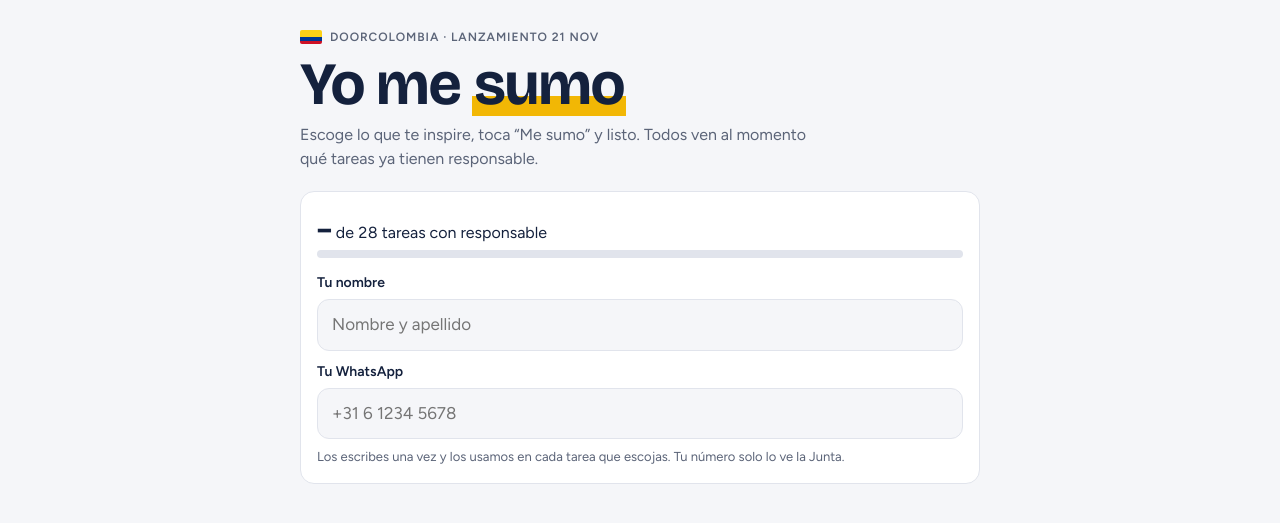
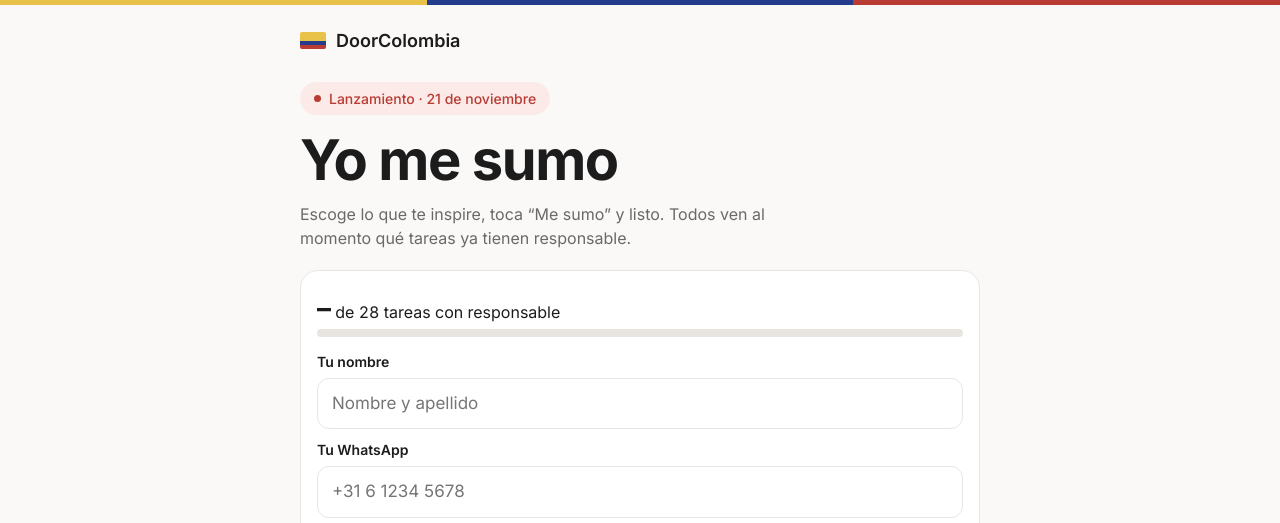
Before and after one commit to damonguip/volunteer_survey_DoorColombia, a website: page index.html in a window 1280 px wide. Shown: the top 523 px of the page. Drawn offline with nearby package versions, Linux system fonts and the light colour scheme; no server answers.

Commit message:
Identidad visual de doorcolombia.nl: franja tricolor, rojo de marca, Inter
Co-Authored-By: Claude Opus 5.5 <noreply@anthropic.com>
Claude-Session: https://claude.ai/code/session_01JLBMh7ZMKbPwsqsgcPEAuj

```diff
--- a/index.html
+++ b/index.html
@@ -7,44 +7,52 @@
 <meta name="description" content="Escoge una tarea para el lanzamiento de DoorColombia del 21 de noviembre.">
 <meta property="og:title" content="DoorColombia · Yo me sumo">
 <meta property="og:description" content="Escoge lo que te inspire y pon tu nombre. Lanzamiento del 21 de noviembre.">
-<meta name="theme-color" content="#14213D">
+<meta name="theme-color" content="#FAF9F7">
 <link rel="preconnect" href="https://fonts.googleapis.com">
 <link rel="preconnect" href="https://fonts.gstatic.com" crossorigin>
-<link rel="stylesheet" href="https://fonts.googleapis.com/css2?family=Bricolage+Grotesque:opsz,wght@12..96,500;12..96,700&family=Figtree:wght@400;500;600&display=swap">
+<link rel="stylesheet" href="https://fonts.googleapis.com/css2?family=Inter:wght@400;500;600;700&display=swap">
 <style>
 /* Layout: one narrow column (phone first), sticky front chips, cards grouped by front then priority */
 :root{
-  --ink:#14213D; --paper:#F5F6F9; --card:#FFFFFF; --line:#E1E4EC; --muted:#5B6478;
-  --sun:#F2B705; --sun-ink:#5A4300; --sun-soft:#FFF4CC;
-  --urg:#B42318; --urg-soft:#FDECEA; --prep:#8A5A00; --prep-soft:#FFF1D6; --day:#1D4E89; --day-soft:#E4EEFA;
-  --ok:#1B7A47; --ok-soft:#E3F3EA;
-  --display:"Bricolage Grotesque", "Avenir Next", system-ui, sans-serif;
-  --body:"Figtree", "Segoe UI", system-ui, sans-serif;
-  --r:14px;
+  --ink:#1C1C1C; --paper:#FAF9F7; --card:#FFFFFF; --line:#E8E5E0; --muted:#6B6966;
+  --brand:#B83C33; --brand-hover:#A1342C; --brand-soft:#FBEAE7; --on-brand:#FFFFFF;
+  --co-yellow:#E9C24A; --co-blue:#233C8C; --co-red:#B83C33;
+  --sun:#E9C24A; --sun-ink:#5A4300; --sun-soft:#FCF3D6;
+  --urg:#B83C33; --urg-soft:#FBEAE7; --prep:#8A5A00; --prep-soft:#FBF0D9; --day:#233C8C; --day-soft:#E8ECF7;
+  --ok:#1B7A47; --ok-soft:#E6F3EB;
+  --display:"Inter", system-ui, -apple-system, "Segoe UI", sans-serif;
+  --body:"Inter", system-ui, -apple-system, "Segoe UI", sans-serif;
+  --r:18px;
 }
 @media (prefers-color-scheme: dark){
-  :root{ --ink:#E9ECF4; --paper:#0F1626; --card:#172036; --line:#2A3550; --muted:#A3ADC2;
-    --sun:#F7C531; --sun-ink:#1A1300; --sun-soft:#3A3010;
-    --urg:#FF8A7A; --urg-soft:#3A1A1A; --prep:#F2C063; --prep-soft:#35290F; --day:#8DB8F0; --day-soft:#18294A;
-    --ok:#6FD39C; --ok-soft:#14321F; color-scheme:dark }
+  :root{ --ink:#F1EFEC; --paper:#151413; --card:#1F1E1C; --line:#33312E; --muted:#A8A4A0;
+    --brand:#D9574D; --brand-hover:#E36A60; --brand-soft:#3A1E1B; --on-brand:#FFFFFF;
+    --sun:#EFCB5C; --sun-ink:#1A1300; --sun-soft:#3A3117;
+    --urg:#F08A80; --urg-soft:#3A1E1B; --prep:#EFC56E; --prep-soft:#352A12; --day:#9DB1EE; --day-soft:#1C2440;
+    --ok:#74D29E; --ok-soft:#16301F; color-scheme:dark }
 }
 *{box-sizing:border-box}
 html{-webkit-text-size-adjust:100%}
 body{margin:0;background:var(--paper);color:var(--ink);font:16px/1.5 var(--body);
   padding-left:max(16px, env(safe-area-inset-left, 0px));padding-right:max(16px, env(safe-area-inset-right, 0px));padding-bottom:max(48px, env(safe-area-inset-bottom, 0px))}
 .wrap{max-width:680px;margin:0 auto}
-header{padding-block:max(28px, env(safe-area-inset-top, 0px)) 8px}
-.eyebrow{font-size:12px;letter-spacing:.08em;text-transform:uppercase;color:var(--muted);font-weight:600;display:flex;gap:8px;align-items:center}
-.flag{display:inline-flex;width:22px;height:14px;border-radius:2px;overflow:hidden;flex-direction:column}
-.flag i{display:block;flex:2;background:#FCD116}.flag i+i{flex:1;background:#003893}.flag i+i+i{background:#CE1126}
-h1{font-family:var(--display);font-weight:700;font-size:clamp(40px,11vw,60px);line-height:.95;margin:10px 0 10px;letter-spacing:-.02em;text-wrap:balance}
-h1 mark{background:linear-gradient(transparent 66%, var(--sun) 66% 94%, transparent 94%);color:inherit;padding:0 2px}
+header{padding-block:4px 8px}
+.stripe{display:flex;height:5px;margin-left:calc(-1 * max(16px, env(safe-area-inset-left, 0px)));margin-right:calc(-1 * max(16px, env(safe-area-inset-right, 0px)))}
+.stripe i{flex:1}.stripe i:nth-child(1){background:var(--co-yellow)}.stripe i:nth-child(2){background:var(--co-blue)}.stripe i:nth-child(3){background:var(--co-red)}
+.brandrow{display:flex;align-items:center;gap:10px;font-weight:600;font-size:18px;margin-top:18px}
+.pill{display:inline-flex;align-items:center;gap:8px;background:var(--brand-soft);color:var(--brand);font-size:14px;font-weight:500;padding:6px 14px;border-radius:99px;margin-top:28px}
+.pill::before{content:"";width:7px;height:7px;border-radius:50%;background:currentColor}
+.flag{display:inline-flex;width:26px;height:17px;border-radius:2px;overflow:hidden;flex-direction:column}
+.flag i{display:block;flex:2;background:var(--co-yellow)}.flag i+i{flex:1;background:var(--co-blue)}.flag i+i+i{background:var(--co-red)}
+h1{font-family:var(--display);font-weight:700;font-size:clamp(38px,10vw,56px);line-height:1.05;margin:16px 0 12px;letter-spacing:-.025em;text-wrap:balance}
+h1 mark{background:none;color:inherit;padding:0}
 .lead{margin:0;color:var(--muted);max-width:52ch}
 .panel{background:var(--card);border:1px solid var(--line);border-radius:var(--r);padding:16px;margin-top:20px;display:grid;gap:14px}
 .progress{display:flex;justify-content:space-between;align-items:baseline;gap:12px;flex-wrap:wrap;font-variant-numeric:tabular-nums}
 .progress b{font-family:var(--display);font-size:28px;font-weight:700}
 .bar{height:8px;background:var(--line);border-radius:99px;overflow:hidden}
-.bar span{display:block;height:100%;width:0;background:var(--sun);transition:width .5s ease}
+.bar{background:linear-gradient(90deg,var(--co-yellow),var(--co-blue),var(--co-red))!important;display:flex;justify-content:flex-end}
+.bar span{display:block;height:100%;width:100%;background:var(--line);transition:width .5s ease}
 .urgent-left{font-size:14px;color:var(--urg);font-weight:600}
 label{font-size:14px;font-weight:600}
 .namerow{display:flex;gap:8px}
@@ -57,14 +65,14 @@ label{font-size:14px;font-weight:600}
 .abtn{font:inherit;font-size:14px;font-weight:600;text-decoration:none;border:1px solid currentColor;background:var(--card);color:var(--day);border-radius:99px;padding:8px 14px;cursor:pointer}
 input[type=password]{width:100%;font:inherit;font-size:17px;padding:12px 14px;border:1.5px solid var(--line);border-radius:12px;background:var(--paper);color:var(--ink)}
 .adminbar{margin-top:16px;background:var(--day-soft);color:var(--day);font-size:14px;font-weight:600;border-radius:10px;padding:8px 12px}
-input[type=text],input[type=tel]{flex:1;min-width:0;font:inherit;font-size:17px;padding:12px 14px;border:1.5px solid var(--line);border-radius:12px;background:var(--paper);color:var(--ink)}
+input[type=text],input[type=tel]{flex:1;min-width:0;font:inherit;font-size:17px;padding:12px 14px;border:1.5px solid var(--line);border-radius:12px;background:var(--card);color:var(--ink)}
 input[type=text]:focus,input[type=tel]:focus{outline:none;border-color:var(--ink)}
 input.err{border-color:var(--urg)}
 .hint{font-size:13px;color:var(--muted);margin:0}
 nav{position:sticky;top:env(safe-area-inset-top, 0px);z-index:5;background:var(--paper);padding-block:12px;margin-top:8px;display:flex;gap:8px;overflow-x:auto;scrollbar-width:none}
 nav::-webkit-scrollbar{display:none}
 body::before{content:"";position:fixed;inset:0 0 auto;height:env(safe-area-inset-top, 0px);z-index:10;background:var(--paper)}
-.chip{flex:none;font:inherit;font-size:14px;font-weight:500;padding:8px 14px;border-radius:99px;border:1px solid var(--line);background:var(--card);color:var(--ink);cursor:pointer;white-space:nowrap}
+.chip{flex:none;font:inherit;font-size:14px;font-weight:500;padding:8px 14px;border-radius:12px;border:1px solid var(--line);background:var(--card);color:var(--ink);cursor:pointer;white-space:nowrap}
 .chip[aria-pressed=true]{background:var(--ink);color:var(--paper);border-color:var(--ink)}
 .chip small{opacity:.7;margin-left:4px;font-variant-numeric:tabular-nums}
 section.front{margin-top:28px}
@@ -88,7 +96,8 @@ h3.u{color:var(--urg)}h3.p{color:var(--prep)}h3.d{color:var(--day)}
 .who.me{background:var(--sun-soft);color:var(--sun-ink)}
 .who button{border:0;background:none;color:inherit;font:inherit;font-size:16px;line-height:1;padding:0 0 0 4px;cursor:pointer}
 .free{font-size:14px;color:var(--muted)}
-.join{font:inherit;font-weight:600;font-size:15px;border:0;border-radius:99px;padding:10px 18px;background:var(--sun);color:#1A1300;cursor:pointer}
+.join{font:inherit;font-weight:600;font-size:15px;border:0;border-radius:12px;padding:11px 18px;background:var(--brand);color:var(--on-brand);cursor:pointer}
+.join:hover{background:var(--brand-hover)}
 .join:active{transform:scale(.97)}
 .join[disabled]{opacity:.6;cursor:wait}
 .done{font-size:14px;font-weight:600;color:var(--ok)}
@@ -105,9 +114,11 @@ footer{margin-top:8px;text-align:center;font-size:13px;color:var(--muted)}
 </style>
 </head>
 <body>
+<div class="stripe" aria-hidden="true"><i></i><i></i><i></i></div>
 <div class="wrap">
   <header>
-    <div class="eyebrow"><span class="flag" aria-hidden="true"><i></i><i></i><i></i></span>DoorColombia · Lanzamiento 21 nov</div>
+    <div class="brandrow"><span class="flag" aria-hidden="true"><i></i><i></i><i></i></span>DoorColombia</div>
+    <span class="pill">Lanzamiento · 21 de noviembre</span>
     <h1>Yo me <mark>sumo</mark></h1>
     <p class="lead">Escoge lo que te inspire, toca “Me sumo” y listo. Todos ven al momento qué tareas ya tienen responsable.</p>
     <div class="panel">
@@ -270,7 +281,7 @@ function render(){
       el("button",{class:"abtn",onclick:()=>{ LS.set("yms-admin",""); location.href="/"; }},"Salir"),
       el("button",{class:"abtn",onclick:copySummary},"Copiar resumen para WhatsApp"))));
   $("taken").textContent = filled; $("takenOf").textContent = "de " + T.length + " tareas con responsable";
-  $("bar").style.width = (filled / T.length * 100).toFixed(1) + "%";
+  $("bar").style.width = (100 - filled / T.length * 100).toFixed(1) + "%";
   $("urgLeft").textContent = urgOpen ? urgOpen + (urgOpen===1?" urgente sin responsable":" urgentes sin responsable") : "Todas las urgentes cubiertas";
 
   const nav = $("nav"); nav.replaceChildren(
```
